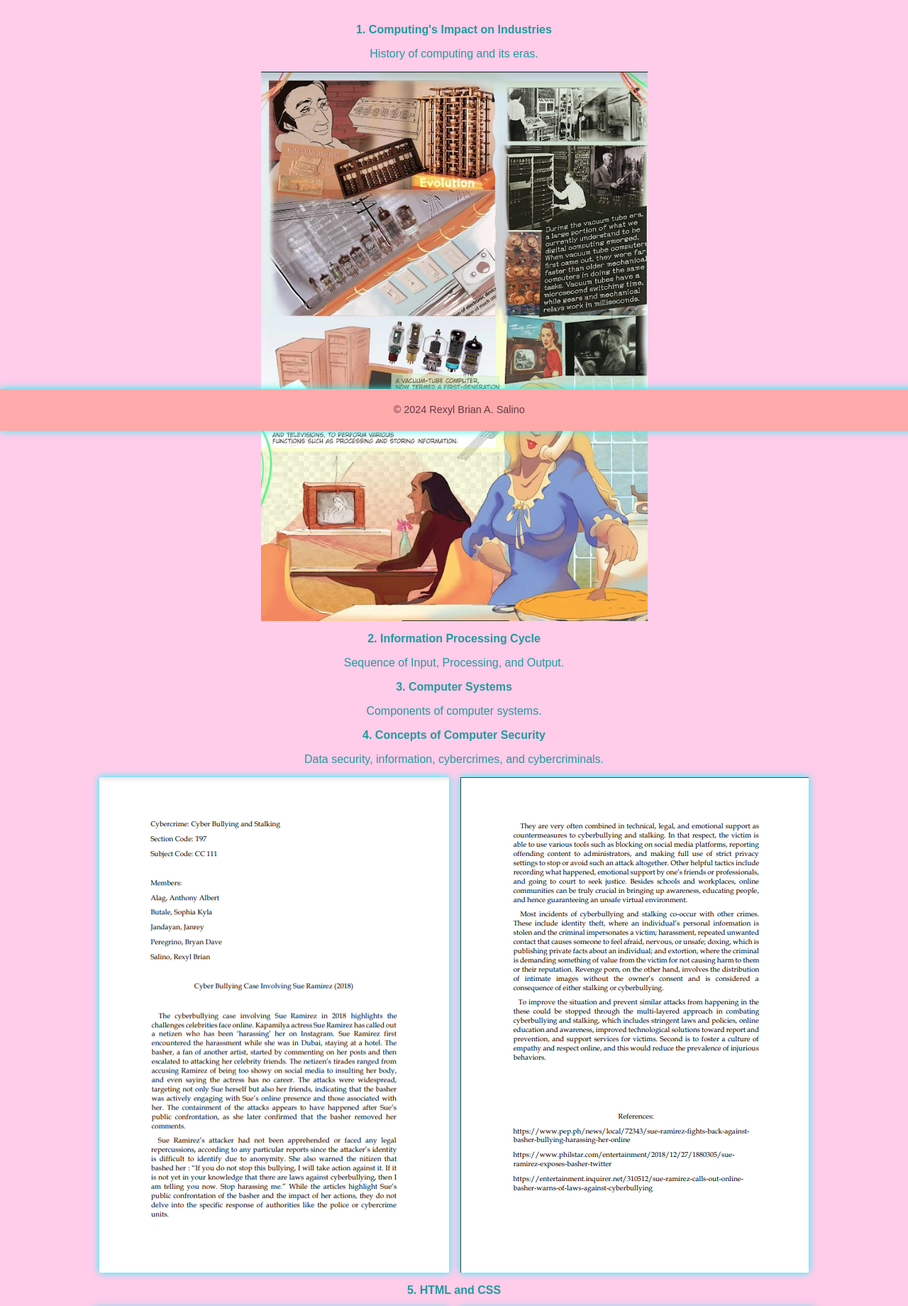
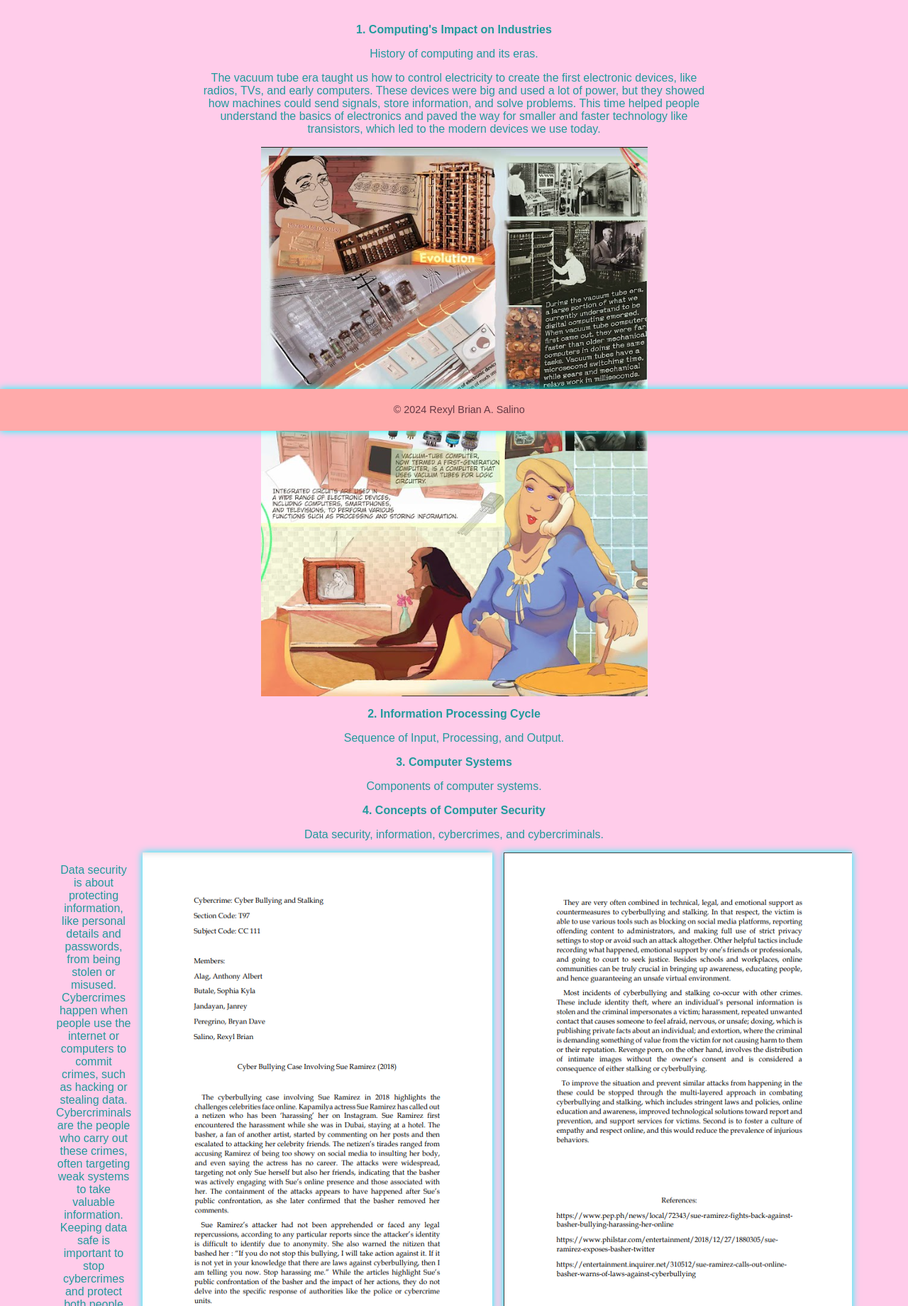
Before and after one commit to rexylbrian/rexyboy, a plain HTML site: page BLOG.html in a window 1280 px wide. Shown: the part 193-2033 px from the top of the page at 71% size. Drawn offline with Linux system fonts and the light colour scheme.

Commit message:
Update BLOG.html

```diff
--- a/BLOG.html
+++ b/BLOG.html
@@ -127,6 +127,10 @@
             <ul>
                 <li><strong>1. Computing's Impact on Industries</strong></li>
                 <li>History of computing and its eras.</li>
+		    <li>The vacuum tube era taught us how to control electricity to create the first electronic devices, like radios, TVs, and early computers.
+			    These devices were big and used a lot of power, but they showed how machines could send signals, store information, and solve problems.
+			    This time helped people understand the basics of electronics and paved the way for smaller and faster technology like transistors,
+			    which led to the modern devices we use today.</li>
                 <img src="vacume tube era.png" alt="Vacuum Tube Era" class="center-image">
                 <li><strong>2. Information Processing Cycle</strong></li>
                 <li>Sequence of Input, Processing, and Output.</li>
@@ -135,11 +139,20 @@
                 <li><strong>4. Concepts of Computer Security</strong></li>
                 <li>Data security, information, cybercrimes, and cybercriminals.</li>
                 <div style="display: flex; justify-content: center; gap: 1em; margin: 1em 0;">
+			<li> Data security is about protecting information, like personal details and passwords, from being stolen or misused.
+				Cybercrimes happen when people use the internet or computers to commit crimes, such as hacking or stealing data.
+				Cybercriminals are the people who carry out these crimes, often targeting weak systems to take valuable information.
+				Keeping data safe is important to stop cybercrimes and protect both people and businesses from harm.</li>
                     <img src="cyber security.png" alt="Cyber Security" class="aligned-image">
                     <img src="cyber security2.png" alt="Cyber Security 2" class="aligned-image">
                 </div>
                 <li><strong>5. HTML and CSS</strong></li>
                 <div style="display: flex; justify-content: center; gap: 1em; margin: 1em 0;">
+			<li> The Internet of Things (IoT), cloud computing, and artificial intelligence (AI) are all connected technologies that work together to make life smarter and more efficient.
+				IoT links devices, like smart home gadgets or sensors, to the internet so they can exchange data.
+				Cloud computing stores and processes this data online, making it easily accessible from anywhere.
+				AI then uses this data to make decisions, improve services, and offer personalized experiences.
+				Together, these technologies help create a more connected, faster, and smarter world.</li>
                     <img src="triosquad2.png" alt="HTML CSS Project 1" class="aligned-image" style="max-width: 500px;">
                     <img src="triosquad.png" alt="HTML CSS Project 2" class="aligned-image" style="max-width: 500px;">
                 </div>
```
